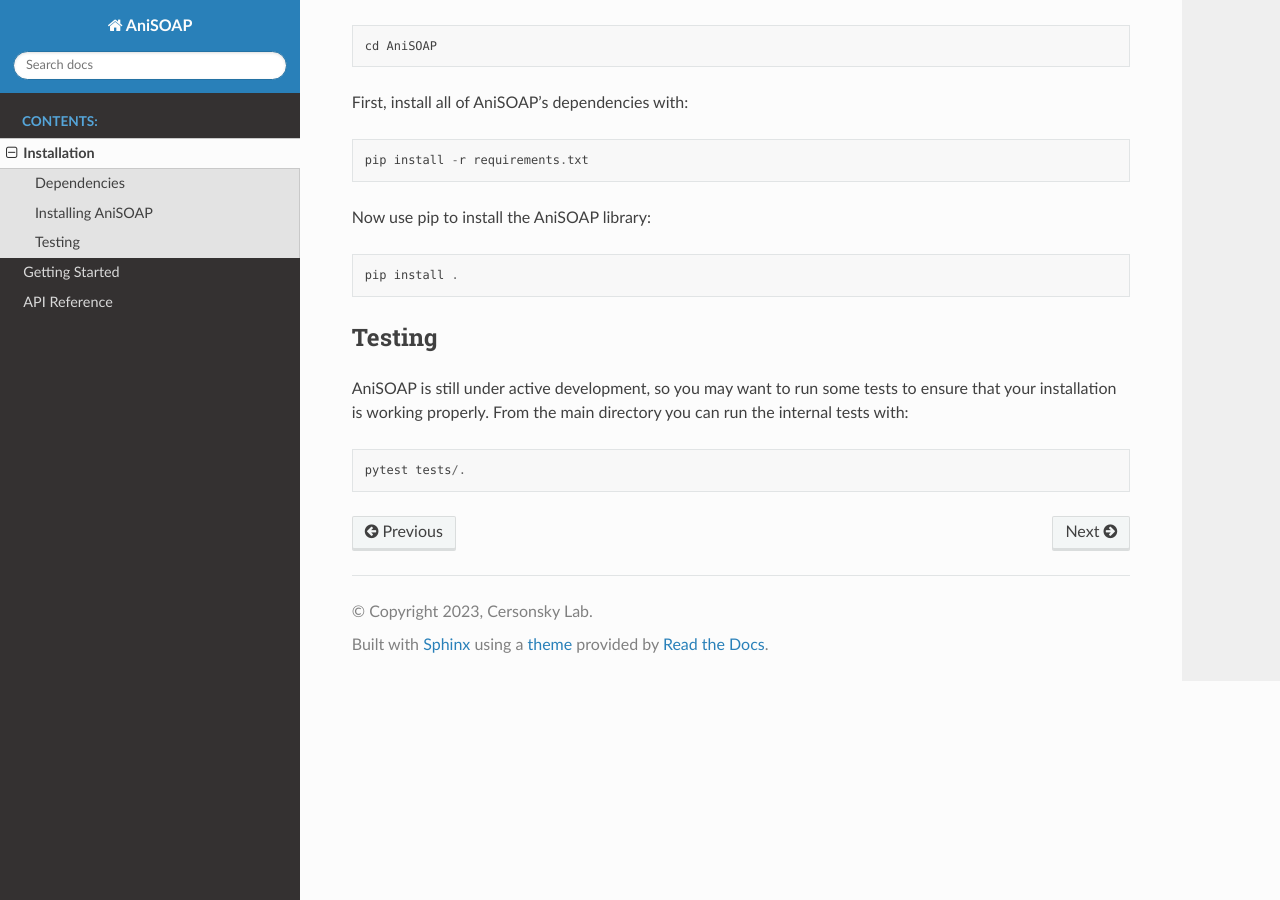
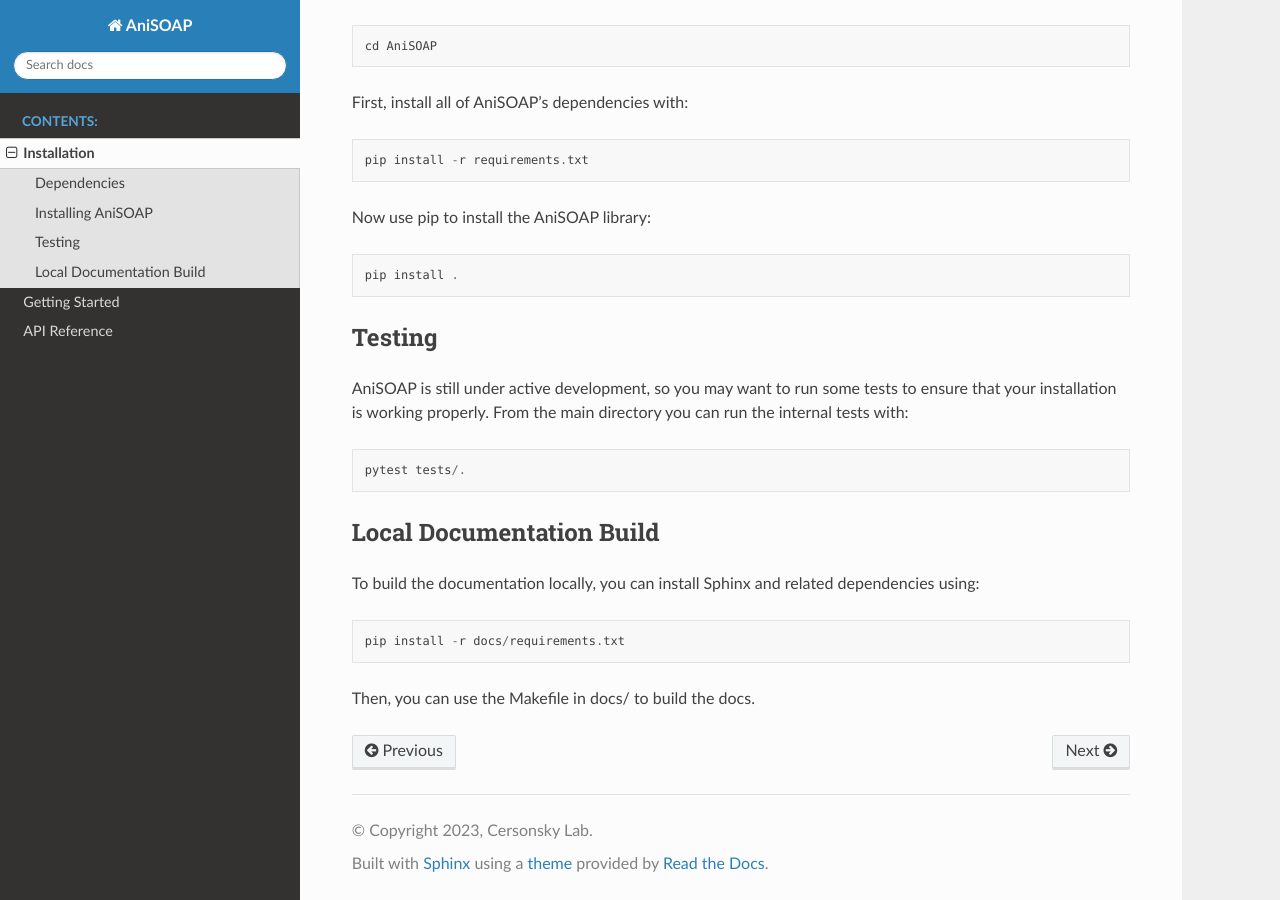
Before and after one commit to cersonsky-lab/AniSOAP, a Sphinx documentation site: the page built from docs/source/installation.rst, in a window 1280 px wide and 900 px high, scrolled down 698 px. Built offline with Sphinx 7.4.7 and the Read the Docs theme 3.1.0, drawn with Linux system fonts in a browser that asks for light colours; pages that are not in the unit, such as notebooks, are missing from menus.

Commit message:
modified Makefile and included docs build in installation.rst

```diff
--- a/docs/source/installation.rst
+++ b/docs/source/installation.rst
@@ -43,3 +43,13 @@ Testing
 AniSOAP is still under active development, so you may want to run some tests to ensure that your installation is working properly.  From the main directory you can run the internal tests with::
 
   pytest tests/.
+
+
+Local Documentation Build
+-------------------------
+
+To build the documentation locally, you can install Sphinx and related dependencies using::
+
+  pip install -r docs/requirements.txt
+
+Then, you can use the Makefile in docs/ to build the docs.
```
Also changed, not shown: 1 other file.
